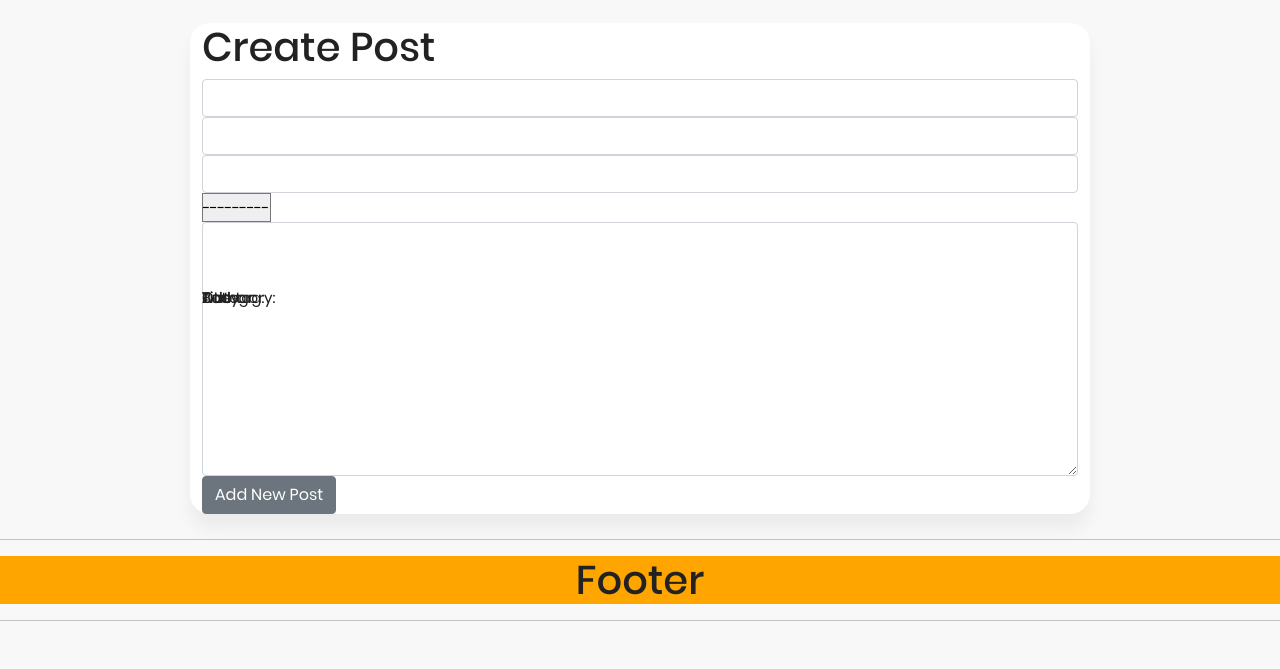
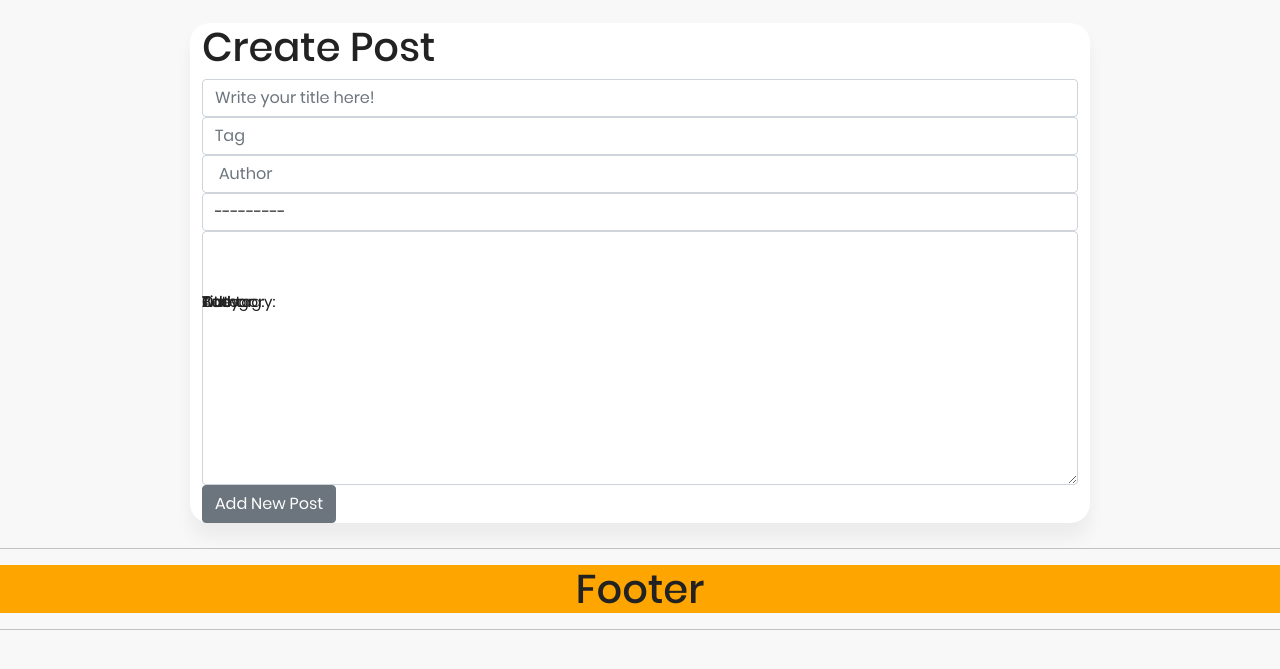
Before and after one commit to nouranhamdy/DjangoBlog, a Django app: page /admin/post-add in a window 1280 px wide. Shown: the part 62-731 px from the top of the page. Run offline with Django 4.2, Linux system fonts and the light colour scheme; data comes from the database, SQL or seed files in the repository; both versions use the stored data as it was after the commit; lists and menus that the app fills with data are empty.

Commit message:
post form bug fixed

```diff
--- a/djblog/AdminPanel/views.py
+++ b/djblog/AdminPanel/views.py
@@ -27,7 +27,7 @@
         post_form = PostForm(request.POST)
         if post_form.is_valid():
             post_form.save()
-            return redirect('admin_posts')
+            return redirect('Admin_posts')
     post_form = PostForm()
     context = {'form': post_form}
     return render(request, 'admin/add_post.html', context)
--- a/djblog/Blog/forms.py
+++ b/djblog/Blog/forms.py
@@ -99,11 +99,12 @@
         fields = ('title', 'title_tag', 'author','category', 'body')
 
         widgets = {
-            'title': forms.TextInput(attrs={'class': 'form-control'}),
-            'title_tag': forms.TextInput(attrs={'class': 'form-control'}),
-            'author': forms.Select(attrs={'class': 'form-control'}),
-            # 'category': forms.Select(choices=choice_list, attrs={'class': 'form-control'}),
-            'body': forms.Textarea(attrs={'class': 'form-control'}),
+            'title' : forms.TextInput(attrs={'class': 'form-control', 'placeholder': 'Write your title here!'}),
+            'title_tag' : forms.TextInput(attrs={'class': 'form-control', 'placeholder': 'Tag'}),
+            'author' : forms.TextInput(attrs={'class': 'form-control', 'placeholder': ' Author '}),
+            #'author' : forms.Select(attrs={'class': 'form-control'}),
+            'category' : forms.Select(choices=choice_list, attrs={'class': 'form-control' ,'placeholder': ' Category'}),
+            'body' : forms.Textarea(attrs={'class': 'form-control'}),
         }
 
 
--- a/djblog/templates/admin/add_post.html
+++ b/djblog/templates/admin/add_post.html
@@ -9,7 +9,7 @@
 {% block content %}
 
 
-    <h1>Create Post</h1>
+    <h1>Create Post </h1>
     <div class="form-group">
     <form method= "POST" enctype="multipart/form-data"> {% csrf_token %}
     {{ form.as_p }}
```
Also changed, not shown: djblog/db1.sqlite3.
